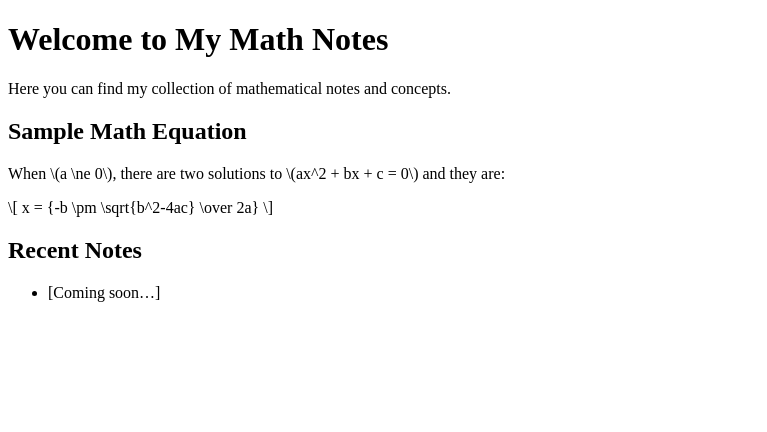
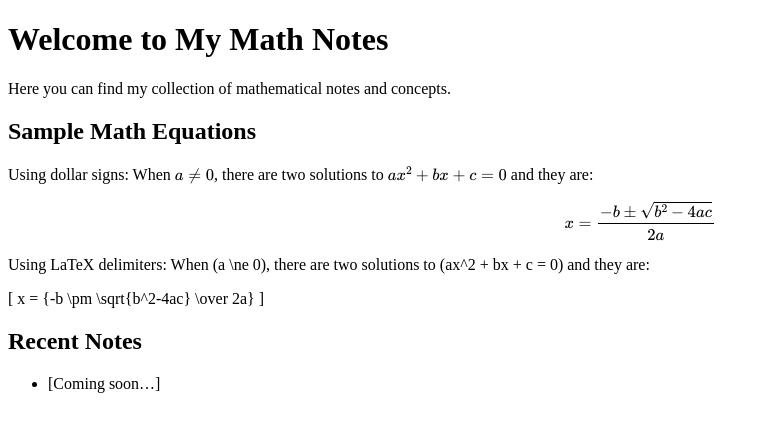
Before and after one commit to or1234egit/or1234egit.github.io, a Jekyll site: the page built from index.md, in a window 1280 px wide. Shown: the top 432 px of the page, without its empty margins (0-767 px from the left). Built offline with Jekyll 4.4.1, drawn with Linux system fonts in a browser that asks for light colours; our own code applies the rules of GitHub Pages for plain Markdown files; formulas are drawn with MathJax 3.

Commit message:
Simplify MathJax configuration and add both delimiter styles

```diff
--- a/_config.yml
+++ b/_config.yml
@@ -1,8 +1,3 @@
 title: Math Notes
 description: A collection of mathematical notes and concepts
-theme: jekyll-theme-minimal
 markdown: kramdown
-kramdown:
-  math_engine: mathjax
-  syntax_highlighter: rouge
-  parse_block_html: true
--- a/index.md
+++ b/index.md
@@ -2,11 +2,17 @@
 
 Here you can find my collection of mathematical notes and concepts.
 
-## Sample Math Equation
+## Sample Math Equations
 
-When \\(a \ne 0\\), there are two solutions to \\(ax^2 + bx + c = 0\\) and they are:
+Using dollar signs:
+When $a \ne 0$, there are two solutions to $ax^2 + bx + c = 0$ and they are:
 
-\\[ x = {-b \pm \sqrt{b^2-4ac} \over 2a} \\]
+$$ x = {-b \pm \sqrt{b^2-4ac} \over 2a} $$
+
+Using LaTeX delimiters:
+When \(a \ne 0\), there are two solutions to \(ax^2 + bx + c = 0\) and they are:
+
+\[ x = {-b \pm \sqrt{b^2-4ac} \over 2a} \]
 
 ## Recent Notes
 
```
Also changed, not shown: _layouts/default.html (+8 -14 lines).
